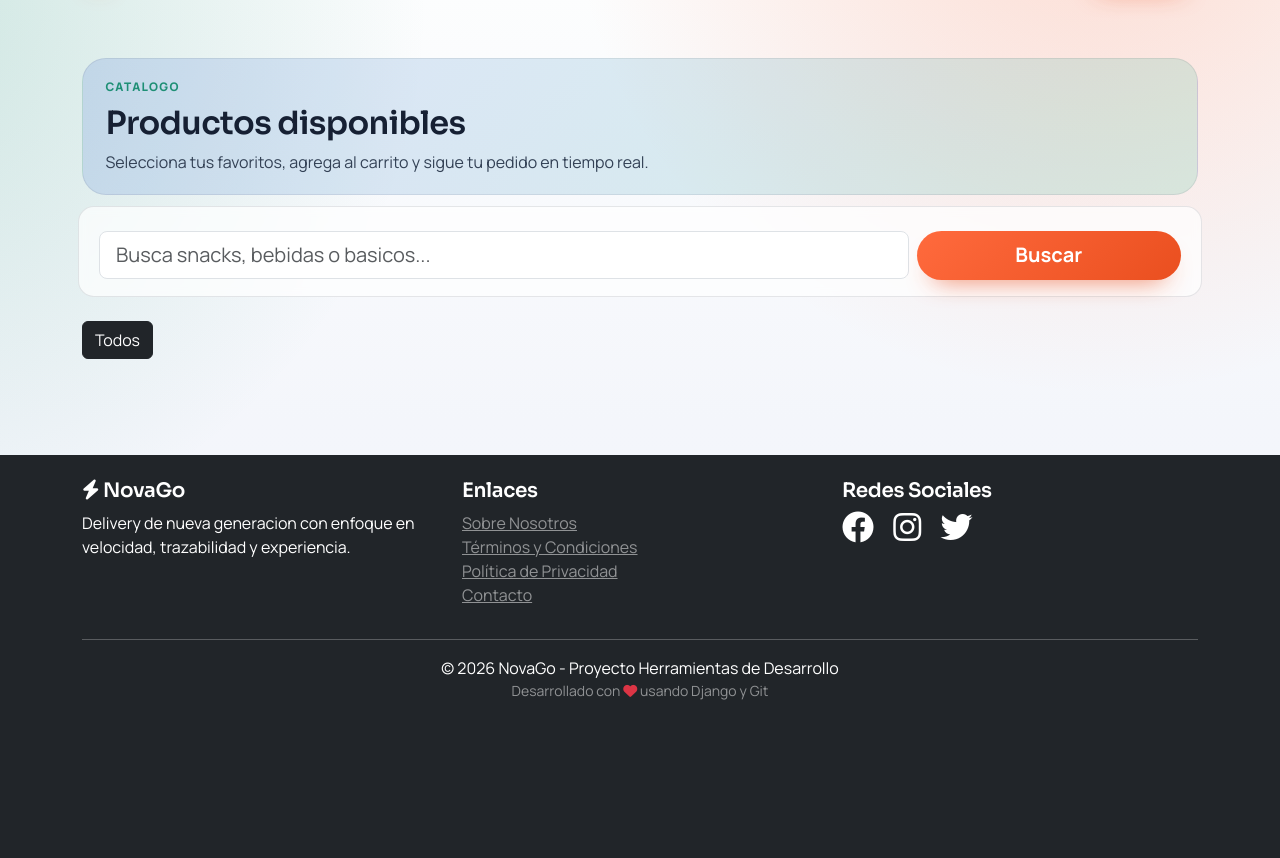
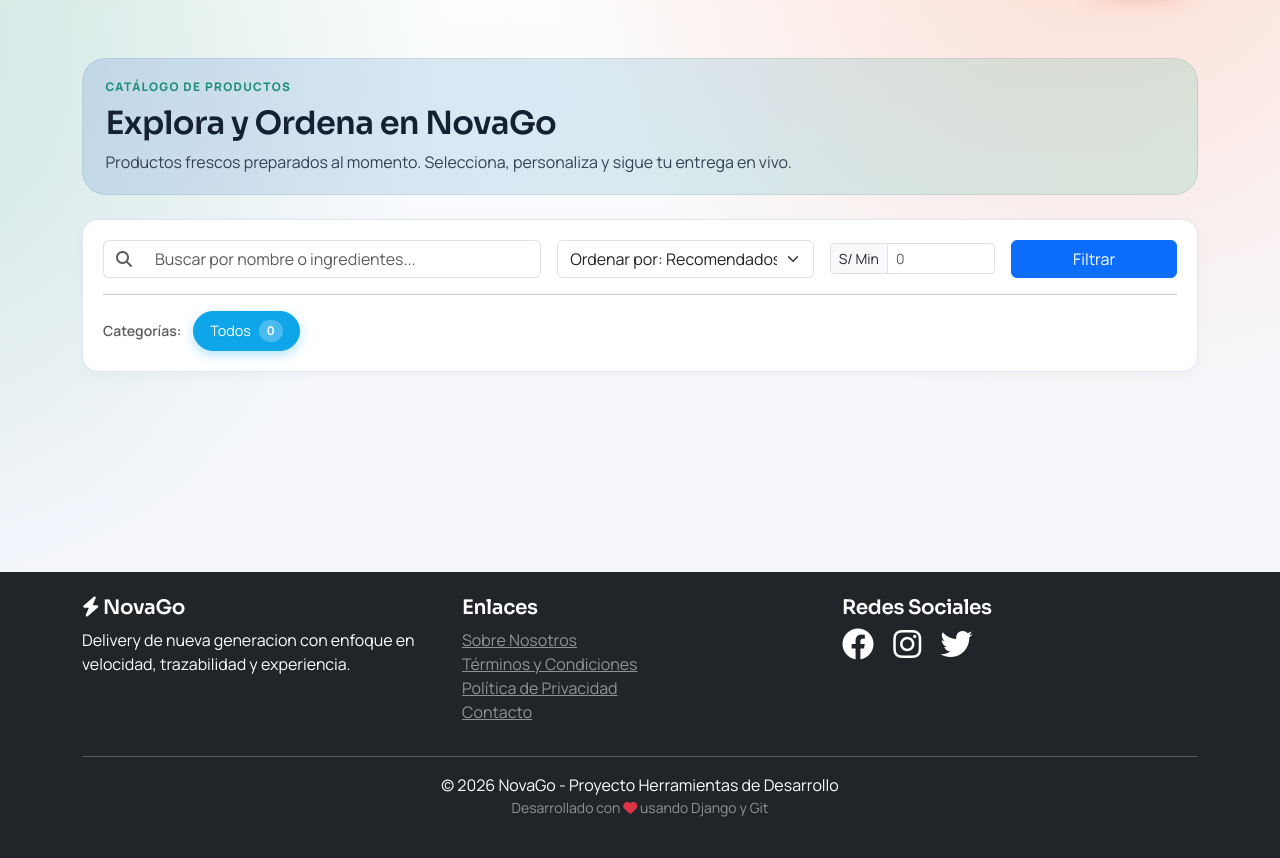
Before and after one commit to Ruben-DWC/NovaGo-Delivery-System, a Django app: page /products/ in a window 1280 px wide. Shown: the part 61-919 px from the top of the page. Before the commit the page ends 761 px from the top, so only its background shows below. Run offline with Django 5.2, Linux system fonts and the light colour scheme; data that the repository does not hold is empty.

Commit message:
feat(catalog): agregar filtros interactivos por categoria, ordenamiento y rango de precios

```diff
--- a/apps/products/views.py
+++ b/apps/products/views.py
@@ -14,17 +14,43 @@ class ProductListView(ListView):
 		queryset = (
 			Producto.objects.select_related('categoria')
 			.filter(activo=True)
-			.order_by('-destacado', '-fecha_creacion')
 		)
 
 		categoria_id = self.kwargs.get('categoria_id')
 		query = self.request.GET.get('q', '').strip()
+		sort = self.request.GET.get('sort', '').strip()
+		min_price = self.request.GET.get('min_price', '').strip()
+		max_price = self.request.GET.get('max_price', '').strip()
 
 		if categoria_id:
 			queryset = queryset.filter(categoria_id=categoria_id, categoria__activa=True)
 
 		if query:
 			queryset = queryset.filter(Q(nombre__icontains=query) | Q(descripcion__icontains=query))
+
+		if min_price:
+			try:
+				queryset = queryset.filter(precio__gte=float(min_price))
+			except (ValueError, TypeError):
+				pass
+
+		if max_price:
+			try:
+				queryset = queryset.filter(precio__lte=float(max_price))
+			except (ValueError, TypeError):
+				pass
+
+		# Ordenamiento dinámico
+		if sort == 'precio_asc':
+			queryset = queryset.order_by('precio')
+		elif sort == 'precio_desc':
+			queryset = queryset.order_by('-precio')
+		elif sort == 'nombre_asc':
+			queryset = queryset.order_by('nombre')
+		elif sort == 'recientes':
+			queryset = queryset.order_by('-fecha_creacion')
+		else:
+			queryset = queryset.order_by('-destacado', '-fecha_creacion')
 
 		return queryset
 
@@ -41,9 +67,20 @@ class ProductListView(ListView):
 			context['catalog_category_url_name'] = 'products:product_list_by_category'
 			context['product_detail_url_name'] = 'products:product_detail'
 			context['search_url_name'] = 'products:product_search'
-		context['categories'] = Categoria.objects.filter(activa=True).order_by('nombre')
+
+		# Categorías con conteo de productos activos
+		from django.db.models import Count
+		categories_with_count = Categoria.objects.filter(activa=True).annotate(
+			total_productos=Count('productos', filter=Q(productos__activo=True))
+		).order_by('nombre')
+
+		context['categories'] = categories_with_count
+		context['total_all_products'] = Producto.objects.filter(activo=True).count()
 		context['active_category'] = self.kwargs.get('categoria_id')
 		context['search_query'] = self.request.GET.get('q', '').strip()
+		context['active_sort'] = self.request.GET.get('sort', '').strip()
+		context['min_price'] = self.request.GET.get('min_price', '').strip()
+		context['max_price'] = self.request.GET.get('max_price', '').strip()
 		return context
 
 
--- a/templates/products/product_list.html
+++ b/templates/products/product_list.html
@@ -1,42 +1,144 @@
 {% extends 'base.html' %}
-{% block title %}Catalogo - NovaGo{% endblock %}
+{% block title %}Catálogo - NovaGo{% endblock %}
 {% load static %}
 {% block extra_css %}
 <link rel="stylesheet" href="{% static 'css/products/catalog.css' %}">
+<style>
+    .catalog-toolbar {
+        background: var(--surface-card, #ffffff);
+        border: 1px solid var(--border-color, #e2e8f0);
+        border-radius: 16px;
+        padding: 1.25rem;
+        margin-bottom: 2rem;
+        box-shadow: 0 4px 12px rgba(0,0,0,0.03);
+    }
+    .category-pill {
+        display: inline-flex;
+        align-items: center;
+        gap: 0.5rem;
+        padding: 0.5rem 1rem;
+        border-radius: 9999px;
+        font-weight: 500;
+        font-size: 0.9rem;
+        transition: all 0.2s ease;
+        border: 1px solid #cbd5e1;
+        color: #334155;
+        text-decoration: none;
+        background: #f8fafc;
+    }
+    .category-pill:hover {
+        background: #e2e8f0;
+        color: #0f172a;
+        transform: translateY(-1px);
+    }
+    .category-pill.active {
+        background: #0ea5e9;
+        border-color: #0ea5e9;
+        color: #ffffff;
+        box-shadow: 0 4px 12px rgba(14, 165, 233, 0.3);
+    }
+    .category-badge-count {
+        background: rgba(0,0,0,0.08);
+        border-radius: 9999px;
+        padding: 0.15rem 0.5rem;
+        font-size: 0.75rem;
+        font-weight: 700;
+    }
+    .category-pill.active .category-badge-count {
+        background: rgba(255,255,255,0.25);
+    }
+    .qty-control {
+        display: flex;
+        align-items: center;
+        border: 1px solid #cbd5e1;
+        border-radius: 8px;
+        overflow: hidden;
+        background: #fff;
+    }
+    .qty-btn {
+        background: #f1f5f9;
+        border: none;
+        padding: 0.25rem 0.6rem;
+        font-weight: bold;
+        cursor: pointer;
+        color: #475569;
+    }
+    .qty-btn:hover { background: #e2e8f0; }
+    .qty-input {
+        width: 40px;
+        text-align: center;
+        border: none;
+        font-weight: 600;
+        font-size: 0.9rem;
+    }
+</style>
 {% endblock %}
 {% block content %}
 <section class="section-space reveal-up is-visible catalog-page">
-    <div class="catalog-hero">
-        <p class="section-label">CATALOGO</p>
-        <h2>Productos disponibles</h2>
-        <p class="catalog-subtitle">Selecciona tus favoritos, agrega al carrito y sigue tu pedido en tiempo real.</p>
+    <div class="catalog-hero mb-4">
+        <p class="section-label">CATÁLOGO DE PRODUCTOS</p>
+        <h2>Explora y Ordena en NovaGo</h2>
+        <p class="catalog-subtitle">Productos frescos preparados al momento. Selecciona, personaliza y sigue tu entrega en vivo.</p>
     </div>
 
-    <form class="row g-2 mb-4 catalog-search" method="get" action="{% url search_url_name %}">
-        <div class="col-md-9">
-            <input type="search" class="form-control form-control-lg" name="q" value="{{ search_query }}" placeholder="Busca snacks, bebidas o basicos...">
+    <!-- Barra de herramientas: Búsqueda, Filtros y Ordenamiento -->
+    <div class="catalog-toolbar">
+        <form class="row g-3 align-items-center" method="get" action="{% url search_url_name %}">
+            {% if active_category %}
+            <input type="hidden" name="categoria" value="{{ active_category }}">
+            {% endif %}
+            <div class="col-lg-5 col-md-12">
+                <div class="input-group">
+                    <span class="input-group-text bg-white border-end-0"><i class="fas fa-search text-muted"></i></span>
+                    <input type="search" class="form-control border-start-0" name="q" value="{{ search_query }}" placeholder="Buscar por nombre o ingredientes...">
                 </div>
-        <div class="col-md-3 d-grid">
-            <button type="submit" class="btn btn-cta btn-lg btn-lift">Buscar</button>
+            </div>
+            <div class="col-lg-3 col-sm-6">
+                <select class="form-select" name="sort" onchange="this.form.submit()">
+                    <option value="" {% if not active_sort %}selected{% endif %}>Ordenar por: Recomendados</option>
+                    <option value="precio_asc" {% if active_sort == 'precio_asc' %}selected{% endif %}>Precio: Menor a Mayor</option>
+                    <option value="precio_desc" {% if active_sort == 'precio_desc' %}selected{% endif %}>Precio: Mayor a Menor</option>
+                    <option value="nombre_asc" {% if active_sort == 'nombre_asc' %}selected{% endif %}>Nombre: A - Z</option>
+                    <option value="recientes" {% if active_sort == 'recientes' %}selected{% endif %}>Más Recientes</option>
+                </select>
+            </div>
+            <div class="col-lg-2 col-sm-4">
+                <div class="input-group input-group-sm">
+                    <span class="input-group-text">S/ Min</span>
+                    <input type="number" step="0.5" class="form-control" name="min_price" value="{{ min_price }}" placeholder="0">
+                </div>
+            </div>
+            <div class="col-lg-2 col-sm-2 d-grid">
+                <button type="submit" class="btn btn-primary btn-lift">Filtrar</button>
             </div>
         </form>
 
-    <div class="mb-4 d-flex flex-wrap gap-2 catalog-filters">
-        <a class="btn btn-outline-dark {% if not active_category %}active{% endif %}" href="{% url catalog_url_name %}">Todos</a>
+        <hr class="my-3 opacity-25">
+
+        <!-- Píldoras de Categorías con Conteo -->
+        <div class="d-flex flex-wrap gap-2 align-items-center">
+            <span class="text-muted small fw-semibold me-1">Categorías:</span>
+            <a class="category-pill {% if not active_category %}active{% endif %}" href="{% url catalog_url_name %}{% if active_sort %}?sort={{ active_sort }}{% endif %}">
+                Todos <span class="category-badge-count">{{ total_all_products }}</span>
+            </a>
             {% for category in categories %}
-            <a class="btn btn-outline-dark {% if active_category == category.id %}active{% endif %}" href="{% url catalog_category_url_name category.id %}">{{ category.nombre }}</a>
+                <a class="category-pill {% if active_category == category.id %}active{% endif %}" href="{% url catalog_category_url_name category.id %}{% if active_sort %}?sort={{ active_sort }}{% endif %}">
+                    {{ category.nombre }} <span class="category-badge-count">{{ category.total_productos }}</span>
+                </a>
             {% endfor %}
         </div>
+    </div>
 
+    <!-- Grilla de Productos -->
     <div class="row g-4">
         {% for product in products %}
         <div class="col-sm-6 col-lg-4 col-xl-3">
-            <article class="catalog-card h-100">
+            <article class="catalog-card h-100 shadow-sm border-0">
                 <a href="{% url product_detail_url_name product.id %}" class="catalog-image-wrap" aria-label="Ver detalle de {{ product.nombre }}">
                     {% if product.imagen %}
-                    <img class="catalog-image" src="{{ product.imagen.url }}" alt="{{ product.nombre }}">
+                    <img class="catalog-image" src="{{ product.imagen.url }}" alt="{{ product.nombre }}" loading="lazy">
                     {% else %}
-                    <img class="catalog-image" src="https://picsum.photos/seed/novago-{{ product.id }}/640/420" alt="{{ product.nombre }}">
+                    <img class="catalog-image" src="https://picsum.photos/seed/novago-{{ product.id }}/640/420" alt="{{ product.nombre }}" loading="lazy">
                     {% endif %}
                     {% if product.destacado %}
                     <span class="catalog-badge">Destacado</span>
@@ -45,47 +147,58 @@
 
                 <div class="catalog-body">
                     <div class="catalog-top">
-                        <h5>{{ product.nombre }}</h5>
-                        <span class="catalog-category">{{ product.categoria.nombre|default:'General' }}</span>
+                        <h5 class="fw-bold text-truncate" title="{{ product.nombre }}">{{ product.nombre }}</h5>
+                        <span class="catalog-category badge bg-light text-secondary border">{{ product.categoria.nombre|default:'General' }}</span>
                     </div>
-                    <p class="catalog-description">{{ product.descripcion|truncatechars:80 }}</p>
+                    <p class="catalog-description text-muted small">{{ product.descripcion|truncatechars:75 }}</p>
 
-                    <div class="catalog-meta">
-                        <p class="catalog-price">S/ {{ product.precio }}</p>
+                    <div class="catalog-meta d-flex justify-content-between align-items-center mb-3">
+                        <p class="catalog-price mb-0 fw-bold fs-5 text-primary">S/ {{ product.precio }}</p>
                         {% if product.stock > 0 %}
-                        <p class="catalog-stock in-stock">Stock {{ product.stock }}</p>
+                        <span class="badge bg-success-subtle text-success border border-success-subtle">Stock {{ product.stock }}</span>
                         {% else %}
-                        <p class="catalog-stock out-stock">Sin stock</p>
+                        <span class="badge bg-danger-subtle text-danger border border-danger-subtle">Agotado</span>
                         {% endif %}
                     </div>
 
                     <div class="d-grid gap-2">
-                        <a class="btn btn-outline-dark" href="{% url product_detail_url_name product.id %}">Ver detalle</a>
-                        <form method="post" action="{% url 'orders:add_to_cart' product.id %}">
+                        <form method="post" action="{% url 'orders:add_to_cart' product.id %}" class="d-flex gap-2">
                             {% csrf_token %}
-                        <input type="hidden" name="quantity" value="1">
-                        <button class="btn btn-cta btn-lift" type="submit" {% if product.stock == 0 %}disabled{% endif %}>Agregar al carrito</button>
+                            <div class="qty-control">
+                                <button type="button" class="qty-btn" aria-label="Disminuir cantidad" onclick="const el=this.parentElement.querySelector('input'); if(parseInt(el.value)>1) el.value=parseInt(el.value)-1;">-</button>
+                                <input type="number" name="quantity" value="1" min="1" max="{{ product.stock }}" class="qty-input" aria-label="Cantidad para {{ product.nombre }}" readonly>
+                                <button type="button" class="qty-btn" aria-label="Aumentar cantidad" onclick="const el=this.parentElement.querySelector('input'); if(parseInt(el.value)<{{ product.stock }}) el.value=parseInt(el.value)+1;">+</button>
+                            </div>
+                            <button class="btn btn-primary flex-grow-1 btn-lift" type="submit" {% if product.stock == 0 %}disabled{% endif %}>
+                                <i class="fas fa-shopping-cart me-1"></i> Agregar
+                            </button>
                         </form>
+                        <a class="btn btn-outline-secondary btn-sm" href="{% url product_detail_url_name product.id %}">Ver detalles</a>
                     </div>
                 </div>
             </article>
         </div>
         {% empty %}
-        <div class="col-12">
-            <div class="alert alert-info">No se encontraron productos para tu búsqueda.</div>
+        <div class="col-12 text-center py-5">
+            <div class="alert alert-light border shadow-sm p-5 d-inline-block">
+                <i class="fas fa-search fa-3x text-muted mb-3 d-block"></i>
+                <h4 class="fw-bold">No se encontraron productos</h4>
+                <p class="text-muted mb-3">Prueba con otros términos de búsqueda o cambia la categoría seleccionada.</p>
+                <a href="{% url catalog_url_name %}" class="btn btn-outline-primary">Ver todos los productos</a>
+            </div>
         </div>
         {% endfor %}
     </div>
 
     {% if is_paginated %}
-    <nav class="mt-4">
+    <nav class="mt-5">
         <div class="pagination justify-content-center catalog-pagination">
             {% if page_obj.has_previous %}
-            <span class="page-item"><a class="page-link" href="?page={{ page_obj.previous_page_number }}&q={{ search_query }}">Anterior</a></span>
+            <span class="page-item"><a class="page-link" href="?page={{ page_obj.previous_page_number }}{% if search_query %}&q={{ search_query }}{% endif %}{% if active_sort %}&sort={{ active_sort }}{% endif %}">&laquo; Anterior</a></span>
             {% endif %}
-            <span class="page-item active"><span class="page-link">{{ page_obj.number }}</span></span>
+            <span class="page-item active"><span class="page-link">{{ page_obj.number }} de {{ page_obj.paginator.num_pages }}</span></span>
             {% if page_obj.has_next %}
-            <span class="page-item"><a class="page-link" href="?page={{ page_obj.next_page_number }}&q={{ search_query }}">Siguiente</a></span>
+            <span class="page-item"><a class="page-link" href="?page={{ page_obj.next_page_number }}{% if search_query %}&q={{ search_query }}{% endif %}{% if active_sort %}&sort={{ active_sort }}{% endif %}">Siguiente &raquo;</a></span>
             {% endif %}
         </div>
     </nav>
```
Lines whose indentation alone changed are shown as unchanged.
